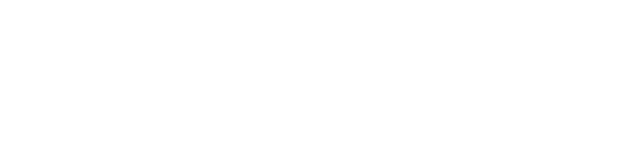
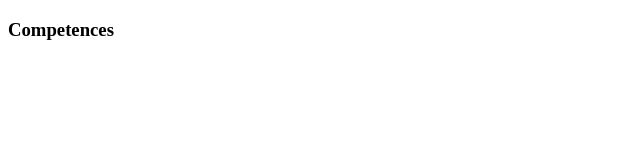
Before and after one commit to larry792/mon-cv, a plain HTML site: page index.html in a window 1280 px wide. Shown: the whole page, without its empty margins (0-640 px from the left). Drawn offline with Linux system fonts and the light colour scheme.

Commit message:
mise en place de la section competences

```diff
--- a/index.html
+++ b/index.html
@@ -7,6 +7,6 @@
     <title>Document</title>
 </head>
 <body>
-
+    <h3>Competences</h3>
 </body>
 </html>
```
